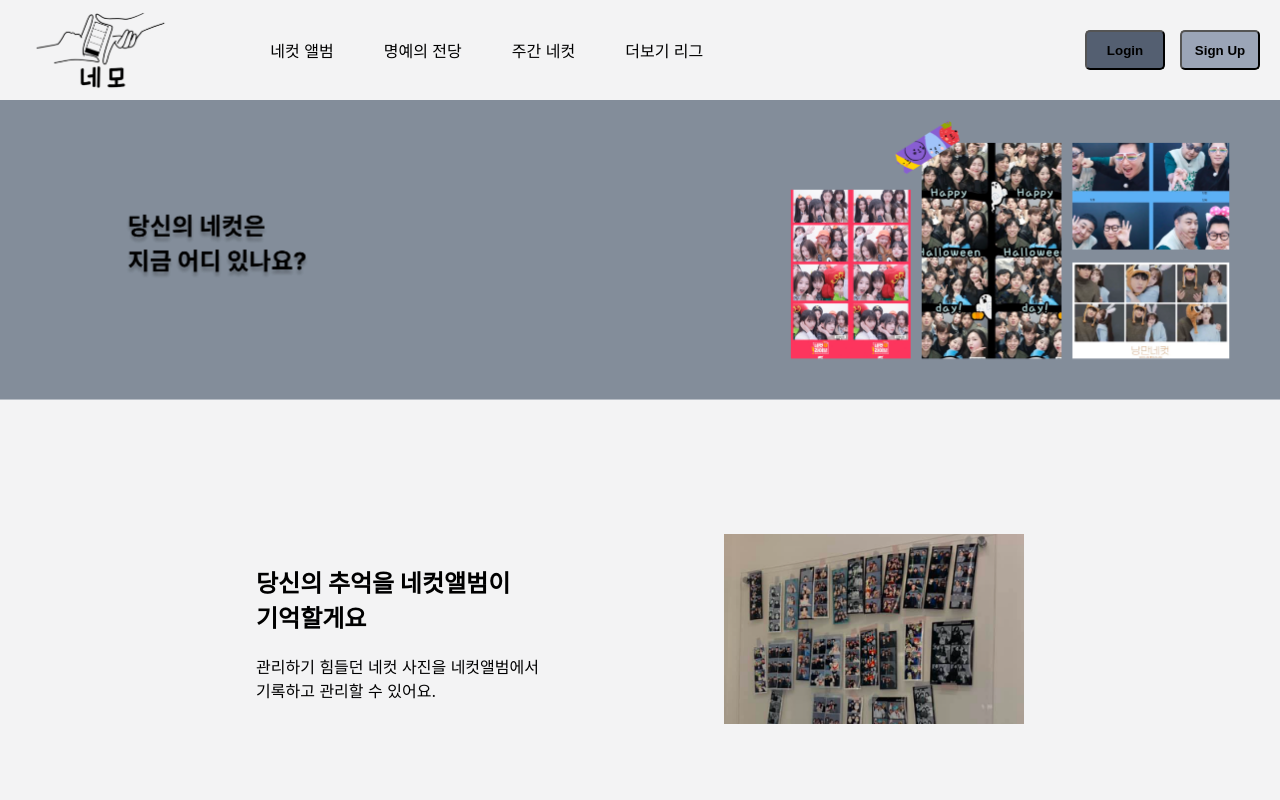
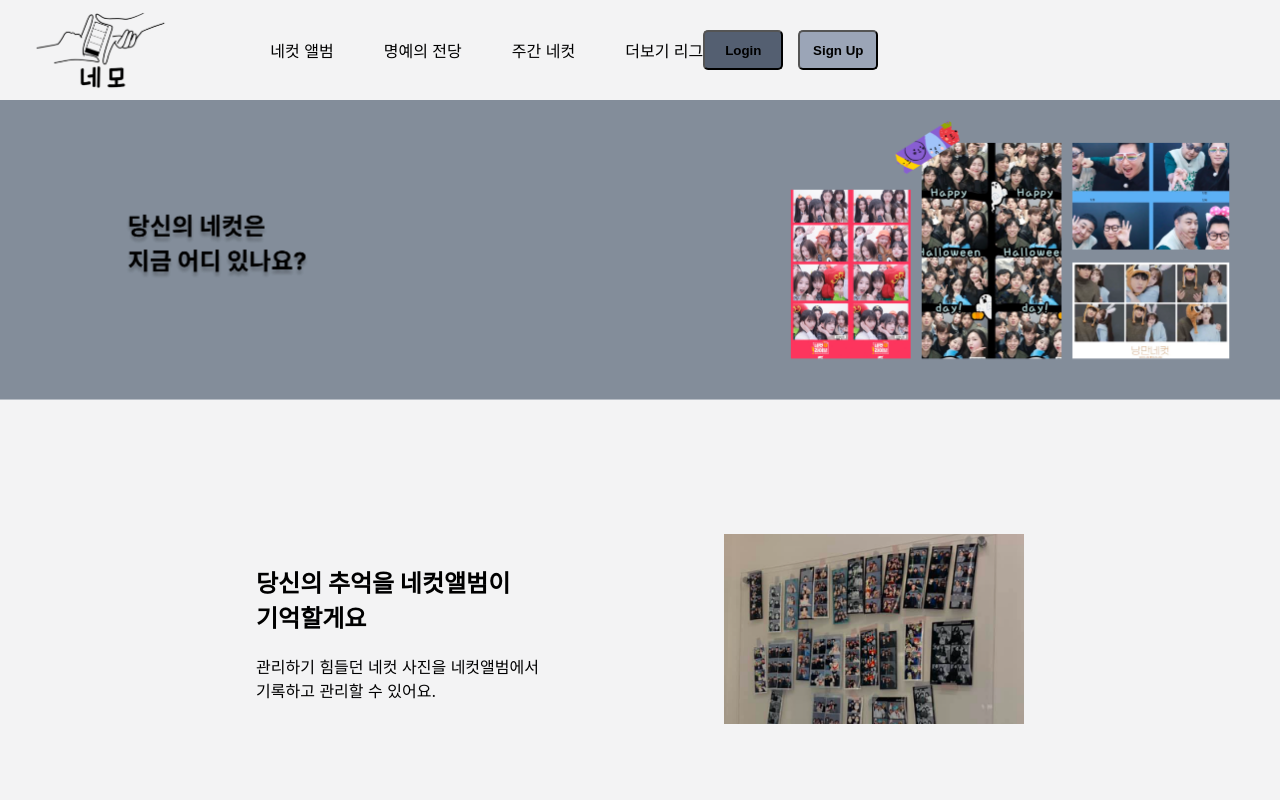
Before and after one commit to Step3-kakao-tech-campus/Team2_FE, a React (Create React App) app: page / in a window 1280 px wide. Shown: the top 800 px of the page. Built offline with nearby package versions, Linux system fonts and the light colour scheme; what y-websocket would draw is missing.

Commit message:
feat: 랜딩페이지 로그인 버튼 및 로그인 페이지 버튼 링크 연결

```diff
--- a/src/common/organisms/NavBar.tsx
+++ b/src/common/organisms/NavBar.tsx
@@ -1,23 +1,22 @@
 import React from 'react';
 import './NavBar.scss';
+import { Link } from 'react-router-dom';
 
 const NavBar = () => {
     return (
         <div className="navbar">
-        <img src="tabbar.png" alt="Tabbar" className="navbar__tabbar"/>
-      <img src="logo.png" alt="Logo" className="navbar__logo"/>
+            <img src="tabbar.png" alt="Tabbar" className="navbar__tabbar" />
+            <img src="logo.png" alt="Logo" className="navbar__logo" />
             <div className="navbar__menu">
                 <a href="#menu1">네컷 앨범</a>
                 <a href="#menu2">명예의 전당</a>
                 <a href="#menu3">주간 네컷</a>
                 <a href="#menu4">더보기 리그</a>
             </div>
-      <button className="navbar__login-button">
-        Login
-      </button>
-      <button className="navbar__signup-button">
-        Sign Up
-      </button>
+            <Link to="/login">
+                <button className="navbar__login-button">Login</button>
+            </Link>
+            <button className="navbar__signup-button">Sign Up</button>
         </div>
     );
 };
--- a/src/pages/Login/index.tsx
+++ b/src/pages/Login/index.tsx
@@ -1,20 +1,30 @@
-import React from 'react';
+import React, { useState } from 'react';
 
 import './Login.scss';
 import { MainContainer } from '../../common/atoms/Container';
 import { LocalImage } from '../../common/atoms/image';
 import { Form, FormItem } from '../../common/atoms/Form';
 import Button from '../../common/atoms/Button';
+import { Link, useNavigate } from 'react-router-dom';
 
 const LoginPage: React.FC = () => {
+    const navigate = useNavigate();
+
     const handleLoginClick = () => {
         console.log(`Logging in`);
+        navigate('/');
     };
 
     return (
         <MainContainer className="column">
             <div className="logo">
-                <LocalImage src="logo_big.png" width="200px" height="auto" />
+                <Link to="/">
+                    <LocalImage
+                        src="logo_big.png"
+                        width="200px"
+                        height="auto"
+                    />
+                </Link>
             </div>
             <div className="content">
                 <Form className="login">
```
Lines whose indentation alone changed are shown as unchanged.
